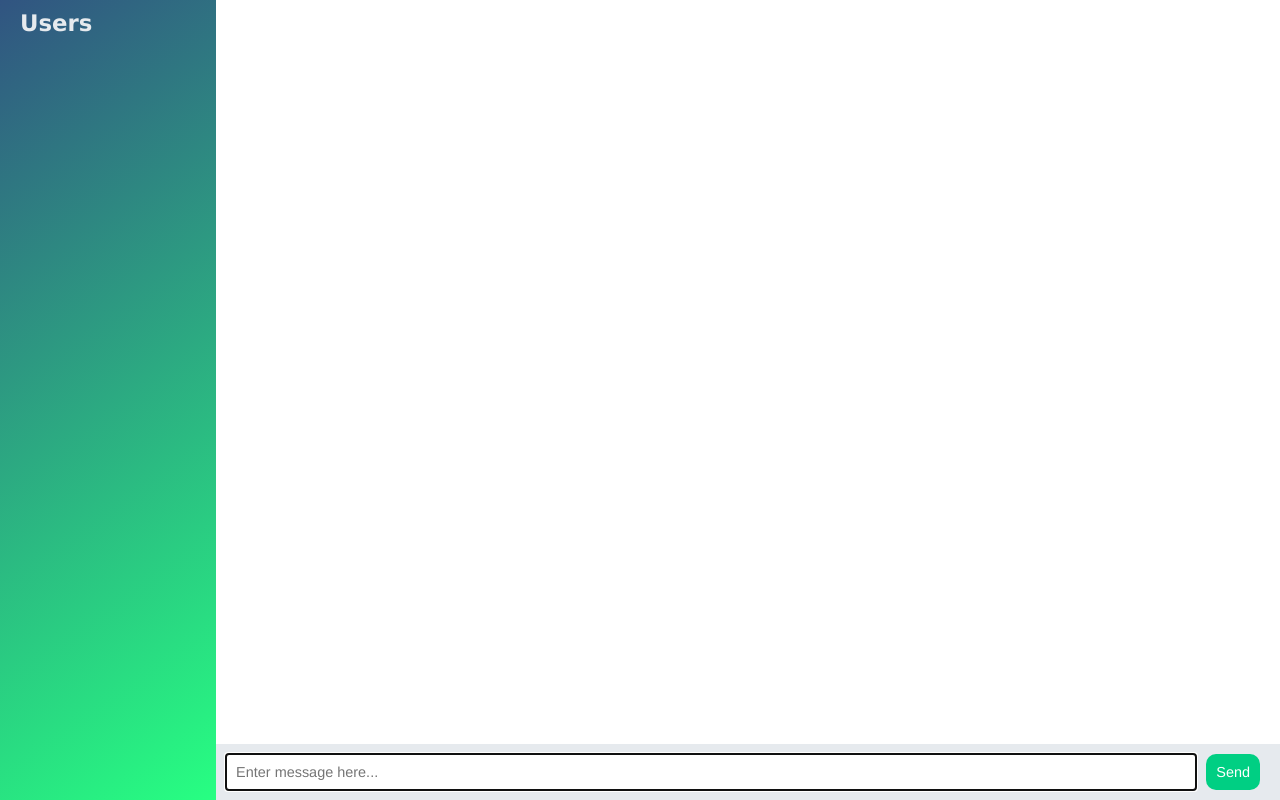
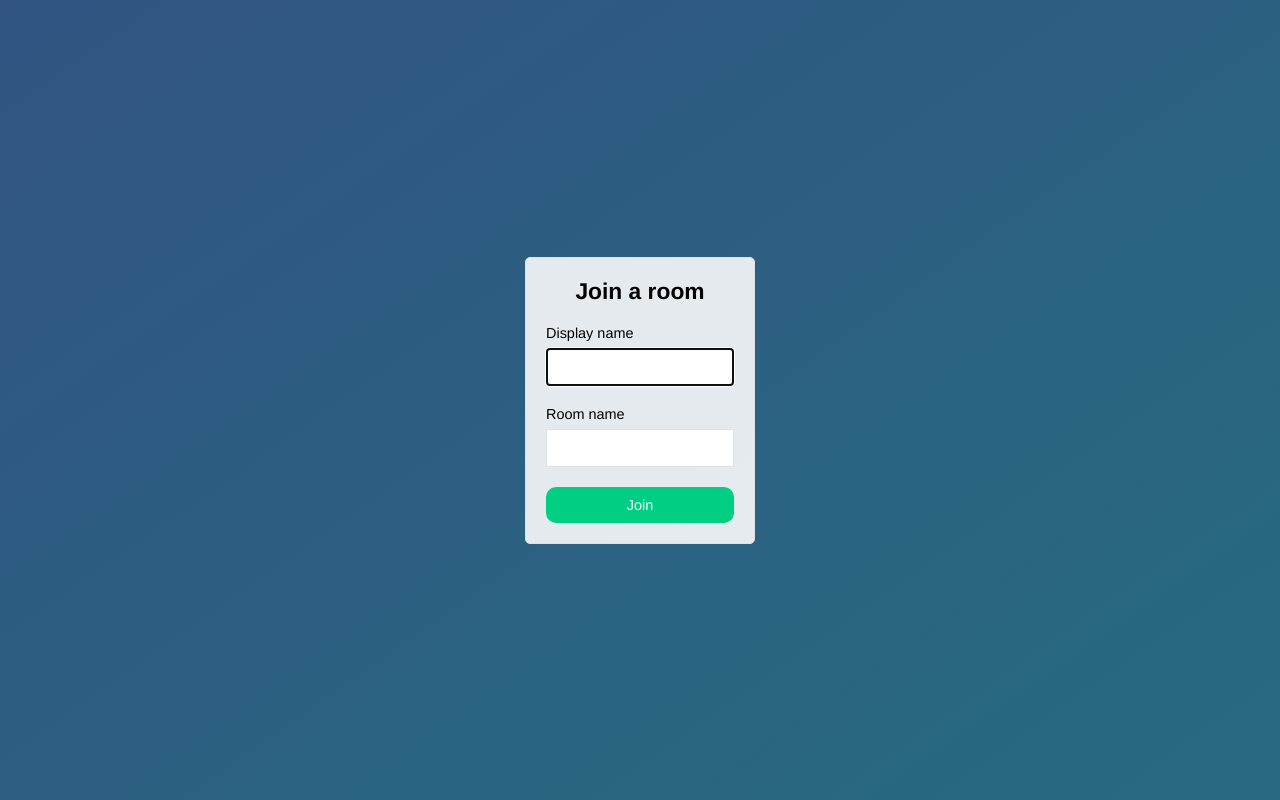
Before and after one commit to shoto8/node-chat, a website: page public/index.html in a window 1280 px wide. Drawn offline with nearby package versions, Linux system fonts and the light colour scheme; no server answers.

Commit message:
Added login page

```diff
--- a/public/index.html
+++ b/public/index.html
@@ -1,73 +1,29 @@
 <!DOCTYPE html>
-
 <html>
 <head>
-
 	<meta charset="utf-8">
+	<meta name="viewport" content="width=device-width, initial-scale=1, user-scalable=no">
+	<title>Join // </title>
 	<link rel="stylesheet" href="/css/styles.css">
-
 </head>
-<body class="chat">
-
-	<div class="chat__sidebar">
-		<h3>Users</h3>
-		<div id="users"></div>
+<body class="centered-form">
+	<div class="centered-form__form">
+		<form action="/chat.html">
+		<div class="form-field">
+			<h3>Join a room</h3>
+		</div>
+		<div class="form-field">
+			<label>Display name</label>
+			<input type="text" name="name" autofocus/>
+		</div>
+		<div class="form-field">
+			<label>Room name</label>
+			<input type="text" name="room" />
+		</div>
+		<div class="form-field">
+			<button>Join</button>
+		</div>
+		</form>
 	</div>
-
-
-	<div class="chat__main">
-		<ol id="messages" class="chat__messages">
-
-		</ol>
-
-
-		<div class="chat__footer">
-			<form id="message-form">
-				<input name="message" type="text" placeholder="Enter message here..." autocomplete="off" autofocus/>
-				<button>Send</button>
-			</form>
-
-		</div>
-
-	</div>
-
-	<script id="message-template" type="text/template">
-
-		<li class="message">
-			<div class="message__title">
-				<h4>{{from}}</h4>
-				<span>{{createdAt}}</span>
-			</div>
-			<div class="message__body">
-				<p>{{text}}</p>
-
-			</div>
-		</li>
-
-	</script>
-	<!---->
-	<!--<script id="location-message-template" type="text/template">-->
-		<!---->
-		<!--<li class="message">-->
-			<!--<div class="message__title">-->
-				<!--<h4>{{from}}</h4>-->
-				<!--<span>{{createdAt}}</span>-->
-			<!--</div>-->
-			<!--<div class="message__body">-->
-				<!--<p>{{text}}</p>-->
-			<!---->
-			<!--</div>-->
-		<!--</li>-->
-	<!---->
-	<!--</script>-->
-
-
-	<!-- SCRIPTS -->
-	<script src="/socket.io/socket.io.js"></script>
-	<script src="/js/lib/jquery-3.3.1.min.js"></script>
-	<script src="/js/lib/moment.js"></script>
-	<script src="/js/lib/mustache.js"></script>
-	<script src="/js/index.js"></script>
-
 </body>
 </html>
```
Also changed, not shown: public/chat.html (added, +75 -0 lines), public/js/chat.js (renamed from public/js/index.js).
